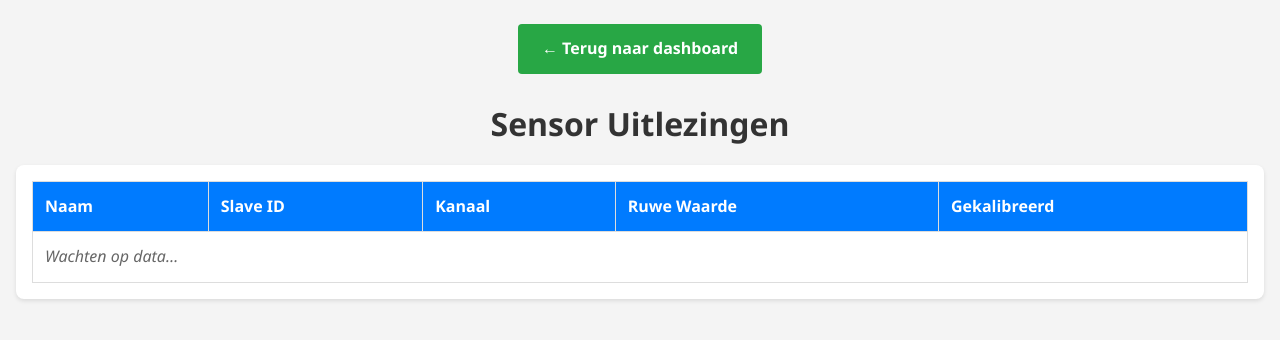
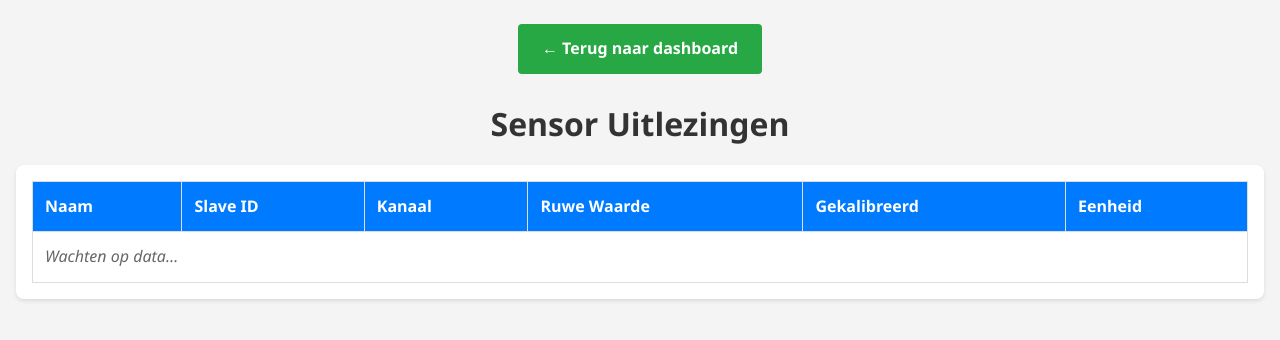
Before and after one commit to jelmertamis/Obelix_SCADA, a Flask app: page /sensors in a window 1280 px wide. Shown: the top 340 px of the page. Run offline with Flask 3, Linux system fonts and the light colour scheme; some libraries are stand-ins or nearby versions.

Commit message:
units now also visible in the sensor page

```diff
--- a/obelix/sensor_monitor.py
+++ b/obelix/sensor_monitor.py
@@ -31,7 +31,8 @@ def start_sensor_monitor(socketio):
                             'slave_id': unit['slave_id'],
                             'channel': ch,
                             'raw': raw,
-                            'value': round(val, 2)
+                            'value': round(val, 2),
+                            'unit': cal.get('unit', '')
                         })
                     except Exception as e:
                         log(f"⚠️ Error reading sensor {unit['name']} channel {ch}: {e}")
--- a/static/css/main.css
+++ b/static/css/main.css
@@ -259,6 +259,6 @@
   /* Sensor Range: smalle kolommen voor eenheid */
 .sensor-table th.col-unit,
 .sensor-table td .col-unit {
-  width: 6em;
-  max-width: 6em;
+  width: 5em;
+  max-width: 5em;
 }
--- a/static/js/sensors.js
+++ b/static/js/sensors.js
@@ -3,22 +3,22 @@ const tbody  = document.getElementById('sensorBody');
 
 socket.on('connect', () => {
   console.log('✅ WebSocket verbonden op /sensors');
-  tbody.innerHTML = '<tr><td colspan="5" class="no-data">Verbonden – wachten op sensor_update…</td></tr>';
+  tbody.innerHTML = '<tr><td colspan="6" class="no-data">Verbonden – wachten op sensor_update…</td></tr>';
 });
 
 socket.on('sensor_update', readings => {
   console.log('🔔 sensor_update ontvangen:', readings);
   if (!readings || readings.length === 0) {
-    tbody.innerHTML = '<tr><td colspan="5" class="no-data">Geen sensoren gevonden.</td></tr>';
+    tbody.innerHTML = '<tr><td colspan="6" class="no-data">Geen sensoren gevonden.</td></tr>';
     return;
   }
 
   tbody.innerHTML = '';
   readings.forEach(r => {
     const tr = document.createElement('tr');
-    ['name','slave_id','channel','raw','value'].forEach(key => {
+    ['name','slave_id','channel','raw','value','unit'].forEach(key => {
       const td = document.createElement('td');
-      let txt = r[key] !== null ? r[key] : '—';
+      let txt = (r[key] !== null && r[key] !== undefined) ? r[key] : '—';
       if (key === 'value') txt = r.value.toFixed(2);
       td.textContent = txt;
       tr.appendChild(td);
@@ -29,5 +29,5 @@ socket.on('sensor_update', readings => {
 
 socket.on('disconnect', () => {
   console.warn('❌ WebSocket verbinding verbroken');
-  tbody.innerHTML = '<tr><td colspan="5" class="no-data">Verbinding verbroken.</td></tr>';
+  tbody.innerHTML = '<tr><td colspan="6" class="no-data">Verbinding verbroken.</td></tr>';
 });
--- a/templates/sensors.html
+++ b/templates/sensors.html
@@ -13,10 +13,11 @@
           <th>Kanaal</th>
           <th>Ruwe Waarde</th>
           <th>Gekalibreerd</th>
+          <th>Eenheid</th>
         </tr>
       </thead>
       <tbody id="sensorBody">
-        <tr><td colspan="5" class="no-data">Wachten op data…</td></tr>
+        <tr><td colspan="6" class="no-data">Wachten op data…</td></tr>
       </tbody>
     </table>
   </div>
```
